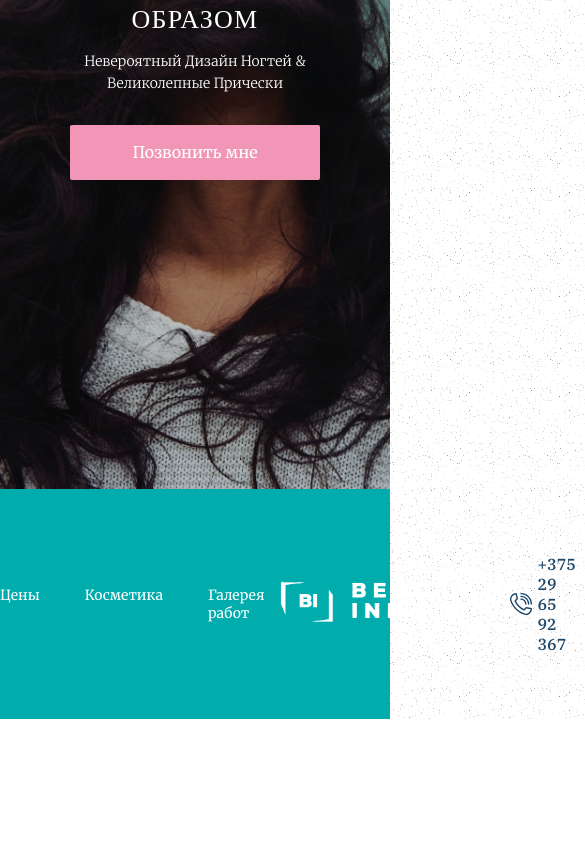
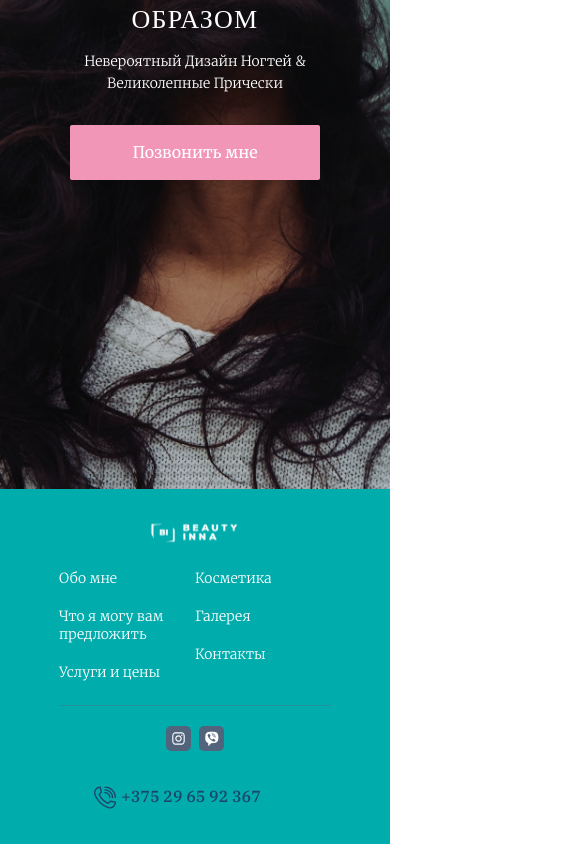
Before and after one commit to dim04ka/hear-project, a React (Create React App) app: page / in a window 390 px wide. Shown: the part 465-1309 px from the top of the page, 585 px wide, since content can reach past the window. Before the commit the page ends 1184 px from the top, so only its background shows below. Built offline with nearby package versions, Linux system fonts and the light colour scheme; a web font is replaced by a local one.

Commit message:
added mobile footer

```diff
--- a/src/page/Footer/Footer.js
+++ b/src/page/Footer/Footer.js
@@ -6,6 +6,9 @@ import {
   MenuItemStyled,
   FooterContinerStyled,
   ContactStyled,
+  FooterMobileStyled,
+  FooterMobileMenuStyled,
+  SocialIconsStyle,
 } from './Footer.style'
 import LogoSvg from './images/logo.svg'
 
@@ -32,6 +35,26 @@ const Footer = () => {
           <SocialIcons />
         </ContactStyled>
       </FooterContinerStyled>
+      <FooterMobileStyled>
+        <img src={LogoSvg} alt="logo" />
+        <FooterMobileMenuStyled>
+          <ul>
+            <li>Обо мне</li>
+            <li>Что я могу вам предложить </li>
+            <li>Услуги и цены</li>
+          </ul>
+          <ul>
+            <li>Косметика </li>
+            <li>Галерея</li>
+            <li>Контакты</li>
+          </ul>
+        </FooterMobileMenuStyled>
+        <SocialIconsStyle>
+          <SocialIcons />
+        </SocialIconsStyle>
+
+        <Phone />
+      </FooterMobileStyled>
     </FooterStyled>
   )
 }
--- a/src/page/Footer/Footer.style.js
+++ b/src/page/Footer/Footer.style.js
@@ -4,6 +4,21 @@ import { colors } from '@/consts/colors'
 export const FooterStyled = styled.div`
   background: ${colors.green};
   padding: 50px 0;
+
+  & > div:nth-child(2) {
+    display: none;
+  }
+
+  @media (max-width: 960px) {
+    padding: 20px 15px;
+
+    & > div:nth-child(1) {
+      display: none;
+    }
+    & > div:nth-child(2) {
+      display: flex;
+    }
+  }
 `
 export const FooterContinerStyled = styled.div`
   width: 1180px;
@@ -34,3 +49,46 @@ export const ContactStyled = styled.div`
   display: flex;
   align-items: center;
 `
+export const FooterMobileStyled = styled.div`
+  display: flex;
+  align-items: center;
+  flex-direction: column;
+
+  & > img {
+    width: 103px;
+    height: 50px;
+  }
+
+  & ul {
+    width: 50%;
+    list-style-type: none;
+    margin: 0;
+    padding: 0;
+
+    li {
+      color: ${colors.white};
+      font-size: 14px;
+      padding: 10px 0;
+      font-weight: 300;
+    }
+  }
+`
+
+export const FooterMobileMenuStyled = styled.div`
+  display: flex;
+  position: relative;
+  margin-bottom: 35px;
+
+  &:after {
+    content: '';
+    width: 100%;
+    height: 1px;
+    background: rgba(81, 100, 124, 0.38);
+    position: absolute;
+    bottom: -15px;
+  }
+`
+
+export const SocialIconsStyle = styled.div`
+  margin-bottom: 20px;
+`
```
